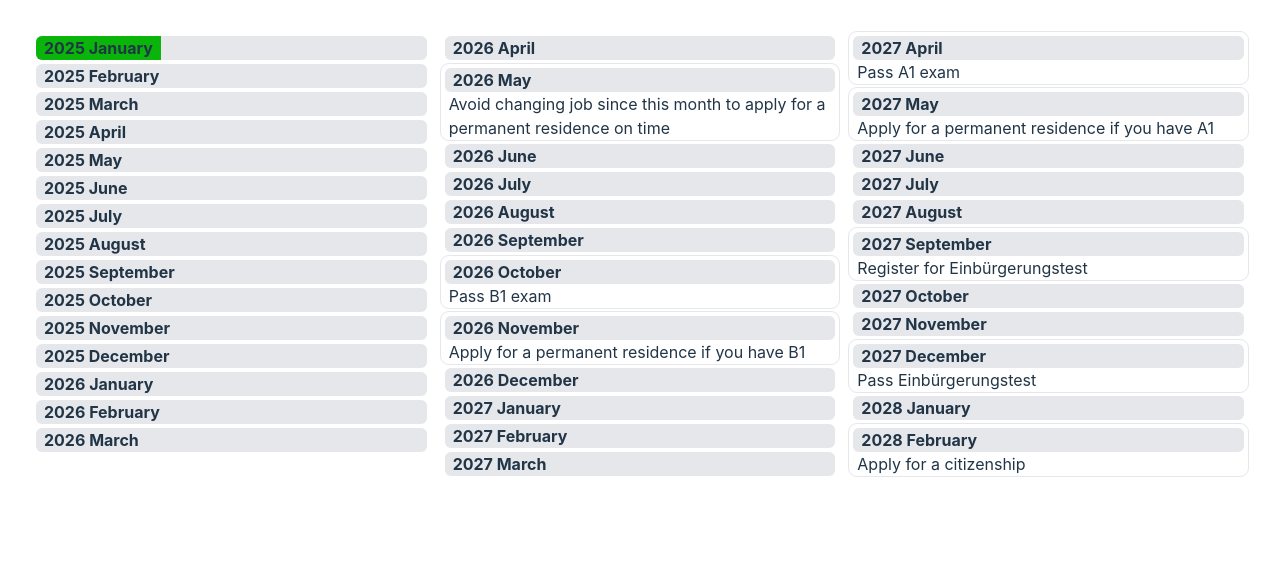
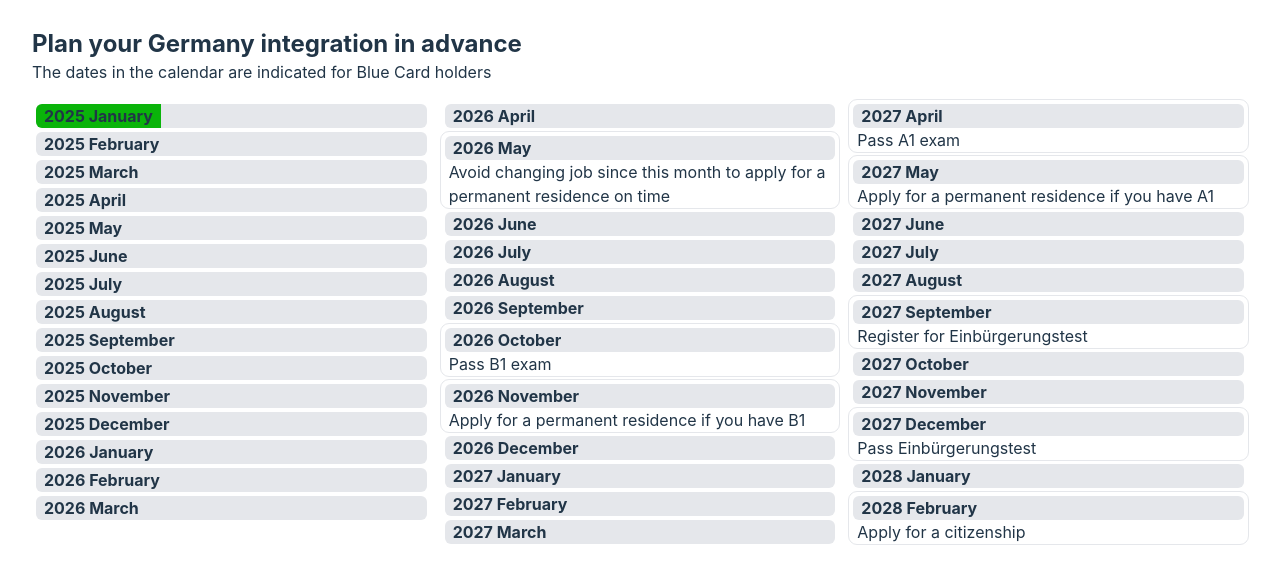
Before and after one commit to isqua/eu-blue-card-germany, a Svelte app: page / in a window 1280 px wide. Shown: the top 584 px of the page. Built offline with nearby package versions, Linux system fonts and the light colour scheme.

Commit message:
feat: add title and description

```diff
--- a/index.html
+++ b/index.html
@@ -4,7 +4,7 @@
         <meta charset="UTF-8" />
         <link rel="icon" type="image/svg+xml" href="/favicon.svg" />
         <meta name="viewport" content="width=device-width, initial-scale=1.0" />
-        <title>Deutscher Timer</title>
+        <title>Plan your Germany integration in advance</title>
     </head>
     <body>
         <div id="app"></div>
--- a/src/App.svelte
+++ b/src/App.svelte
@@ -1,4 +1,5 @@
 <script lang="ts">
+    import Header from './components/Header.svelte';
     import ProgressCalendar from './components/ProgressCalendar.svelte';
 
     function getStartDate() {
@@ -22,6 +23,7 @@
 </script>
 
 <main>
+    <Header />
     <ProgressCalendar {startDate} {today} />
 </main>
 
--- /dev/null
+++ b/src/components/Header.svelte
@@ -0,0 +1,20 @@
+<header>
+    <h1>Plan your Germany integration in advance</h1>
+    <p>The dates in the calendar are indicated for Blue Card holders</p>
+</header>
+
+<style>
+    h1 {
+        font-size: 1.5rem;
+        line-height: 1;
+        margin: 0 0 0.25rem;
+    }
+
+    p {
+        margin: 0;
+    }
+
+    header {
+        margin: 0 0 1rem;
+    }
+</style>
```
